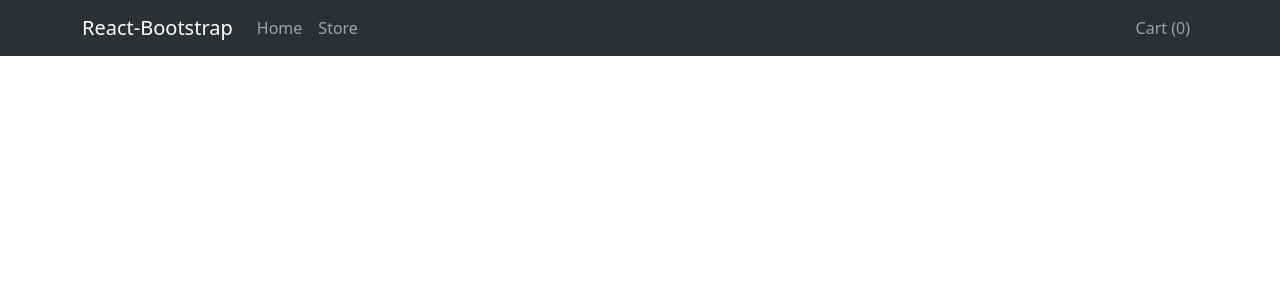
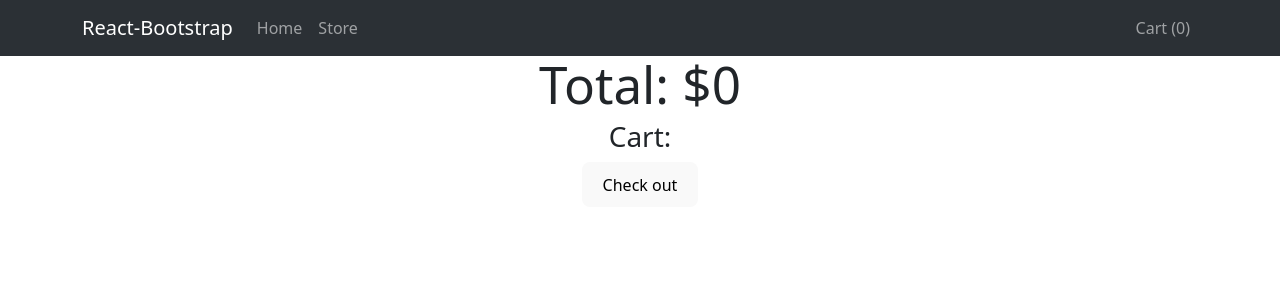
Before and after one commit to ReneSzz/Shopping_Cart, a React (Vite) app: page /cart in a window 1280 px wide. Shown: the top 300 px of the page. Built offline with nearby package versions, Linux system fonts and the light colour scheme.

Commit message:
Added checkout button that clears the cart.

```diff
--- a/src/App.jsx
+++ b/src/App.jsx
@@ -38,8 +38,8 @@ function App() {
     </Navbar>
       <Routes>
         <Route path="/" element={<Home/>}></Route>
-        <Route path="/store" element={<Store setcartNum={setcartNum}/>} ></Route>
-        <Route path="/cart" element={<Cart itemsinCart={cart}></Cart>}></Route>
+        <Route path="/store" element={<Store setcartNum={setcartNum} total={total}/>} ></Route>
+        <Route path="/cart" element={<Cart setcartNum={setcartNum} itemsinCart={cart}></Cart>}></Route>
       </Routes>
       </TotalContext.Provider>
       </CartContext.Provider>
--- a/src/pages/cart.jsx
+++ b/src/pages/cart.jsx
@@ -3,18 +3,19 @@ import Card from 'react-bootstrap/Card';
 import Row from 'react-bootstrap/Row';
 import Col from 'react-bootstrap/Col';
 import { Container } from "react-bootstrap";
-export function Cart({itemsinCart}) {
-
+import { useEffect, useState, createContext, useContext } from 'react'
+import { TotalContext, CartContext } from "../App";
+export function Cart({itemsinCart, setcartNum}) {
+  const [total, setTotal] = useContext(TotalContext);
+  let [cart, setCart] = useContext(CartContext);
     return(
         <>
 
         <Container fluid>
-   <Row>
+   <Row className="justify-content-md-center">
 
-
-
-
-
+   <h1>Total: ${total}</h1>
+   <h3>Cart:</h3>
           { itemsinCart.map((items) =>{
 
             return (
@@ -35,7 +36,12 @@ export function Cart({itemsinCart}) {
 
           }
           ) }
+
           </Row>
+          <button onClick={() => {setCart([])
+          setTotal(0)
+          setcartNum(0)}
+          }>Check out</button>
            </Container>
         </>
 
```
